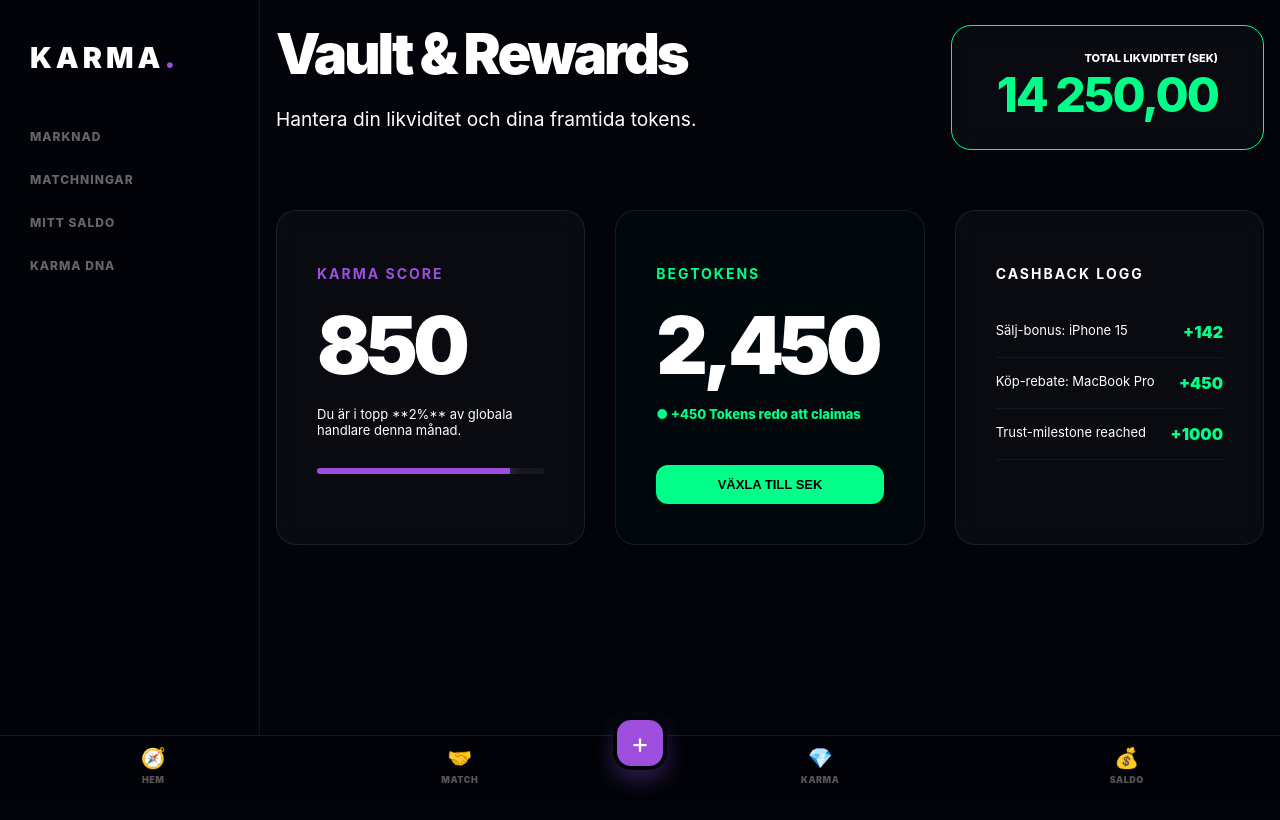
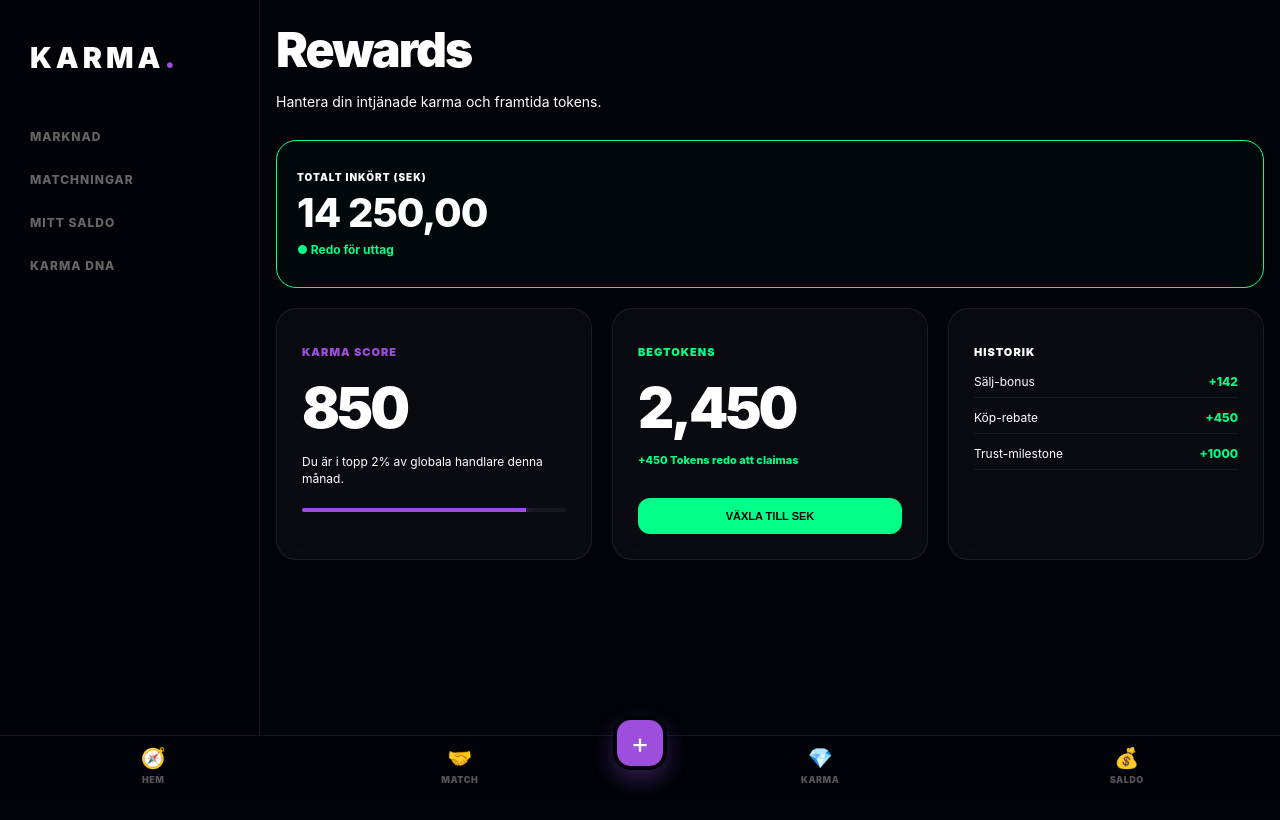
Before and after one commit to gascheckking/marketbeg-appGem, a Next.js app: page /vault in a window 1280 px wide. Built offline with nearby package versions, Linux system fonts and the light colour scheme.

Commit message:
Update page.tsx

```diff
--- a/app/vault/page.tsx
+++ b/app/vault/page.tsx
@@ -1,53 +1,63 @@
 "use client";
 import React from 'react';
 
+/** * Denna sida fungerar nu som "Karma Rewards" - en fördjupning av Saldo-sidan.
+ * Här hanterar vi Tokens och historik.
+ */
 export default function VaultPage() {
   return (
     <div className="page-wrapper">
-      <div style={{ maxWidth: '1200px', margin: '0 auto' }}>
-        <div style={{ display: 'flex', justifyContent: 'space-between', alignItems: 'flex-end', marginBottom: '60px' }}>
-          <div>
-            <h1 style={{ fontSize: '3.5rem', fontWeight: 900, margin: 0, letterSpacing: '-3px' }}>Vault & Rewards</h1>
-            <p className="muted" style={{ fontSize: '1.2rem' }}>Hantera din likviditet och dina framtida tokens.</p>
-          </div>
-          <div className="glass-card" style={{ padding: '25px 45px', textAlign: 'right', border: '1px solid var(--neon-mint)' }}>
-            <p className="muted" style={{ margin: 0, fontSize: '11px', fontWeight: 800 }}>TOTAL LIKVIDITET (SEK)</p>
-            <h2 style={{ fontSize: '3rem', margin: 0, color: 'var(--neon-mint)', letterSpacing: '-2px' }}>14 250,00</h2>
-          </div>
+      <header style={{ marginBottom: '30px' }}>
+        <h1 style={{ fontSize: 'clamp(2rem, 8vw, 3rem)', fontWeight: 900, margin: 0, letterSpacing: '-2px' }}>Rewards</h1>
+        <p className="muted" style={{ fontSize: '14px' }}>Hantera din intjänade karma och framtida tokens.</p>
+      </header>
+
+      <div style={{ display: 'grid', gridTemplateColumns: '1fr', gap: '20px' }}>
+
+        {/* TOTAL LIKVIDITET CARD */}
+        <div className="glass-card" style={{ padding: '30px 20px', border: '1px solid var(--neon-mint)', background: 'rgba(0,255,136,0.02)' }}>
+          <p className="muted" style={{ margin: 0, fontSize: '10px', fontWeight: 900, letterSpacing: '1px' }}>TOTALT INKÖRT (SEK)</p>
+          <h2 style={{ fontSize: '2.5rem', margin: '5px 0', color: '#fff', letterSpacing: '-1px' }}>14 250,00</h2>
+          <div style={{ fontSize: '12px', color: 'var(--neon-mint)', fontWeight: 700 }}>● Redo för uttag</div>
         </div>
 
-        <div style={{ display: 'grid', gridTemplateColumns: 'repeat(auto-fit, minmax(300px, 1fr))', gap: '30px' }}>
-          <div className="glass-card" style={{ padding: '40px' }}>
-            <h3 style={{ fontSize: '14px', letterSpacing: '2px', color: 'var(--neon-purple)' }}>KARMA SCORE</h3>
-            <div style={{ fontSize: '5rem', fontWeight: 900, margin: '10px 0', letterSpacing: '-5px' }}>850</div>
-            <p className="muted" style={{ fontSize: '13px' }}>Du är i topp **2%** av globala handlare denna månad.</p>
-            <div style={{ width: '100%', height: '6px', background: 'rgba(255,255,255,0.05)', borderRadius: '10px', marginTop: '30px', overflow: 'hidden' }}>
-              <div style={{ width: '85%', height: '100%', background: 'var(--neon-purple)', boxShadow: '0 0 15px var(--neon-purple)' }}></div>
+        <div style={{ display: 'grid', gridTemplateColumns: 'repeat(auto-fit, minmax(280px, 1fr))', gap: '20px' }}>
+
+          {/* KARMA SCORE CARD */}
+          <div className="glass-card" style={{ padding: '25px' }}>
+            <h3 style={{ fontSize: '11px', fontWeight: 900, letterSpacing: '1px', color: 'var(--neon-purple)', marginBottom: '15px' }}>KARMA SCORE</h3>
+            <div style={{ fontSize: '3.5rem', fontWeight: 900, margin: '10px 0', letterSpacing: '-3px' }}>850</div>
+            <p className="muted" style={{ fontSize: '12px', lineHeight: '1.4' }}>Du är i topp <span style={{color: '#fff'}}>2%</span> av globala handlare denna månad.</p>
+            <div style={{ width: '100%', height: '4px', background: 'rgba(255,255,255,0.05)', borderRadius: '10px', marginTop: '20px', overflow: 'hidden' }}>
+              <div style={{ width: '85%', height: '100%', background: 'var(--neon-purple)', boxShadow: '0 0 10px var(--neon-purple)' }}></div>
             </div>
           </div>
 
-          <div className="glass-card" style={{ padding: '40px', background: 'rgba(0,255,136,0.02)' }}>
-            <h3 style={{ fontSize: '14px', letterSpacing: '2px', color: 'var(--neon-mint)' }}>BEGTOKENS</h3>
-            <div style={{ fontSize: '5rem', fontWeight: 900, margin: '10px 0', letterSpacing: '-5px' }}>2,450</div>
-            <p style={{ color: 'var(--neon-mint)', fontWeight: 800, fontSize: '13px' }}>● +450 Tokens redo att claimas</p>
-            <button className="primary-btn" style={{ width: '100%', marginTop: '30px', background: 'var(--neon-mint)', color: '#000' }}>VÄXLA TILL SEK</button>
+          {/* TOKENS CARD */}
+          <div className="glass-card" style={{ padding: '25px' }}>
+            <h3 style={{ fontSize: '11px', fontWeight: 900, letterSpacing: '1px', color: 'var(--neon-mint)', marginBottom: '15px' }}>BEGTOKENS</h3>
+            <div style={{ fontSize: '3.5rem', fontWeight: 900, margin: '10px 0', letterSpacing: '-3px' }}>2,450</div>
+            <p style={{ color: 'var(--neon-mint)', fontWeight: 800, fontSize: '11px' }}>+450 Tokens redo att claimas</p>
+            <button className="primary-btn" style={{ width: '100%', marginTop: '20px', background: 'var(--neon-mint)', color: '#000', fontSize: '11px' }}>VÄXLA TILL SEK</button>
           </div>
 
-          <div className="glass-card" style={{ padding: '40px' }}>
-            <h3 style={{ fontSize: '14px', letterSpacing: '2px' }}>CASHBACK LOGG</h3>
-            <div style={{ marginTop: '25px' }}>
+          {/* LOGG CARD */}
+          <div className="glass-card" style={{ padding: '25px' }}>
+            <h3 style={{ fontSize: '11px', fontWeight: 900, letterSpacing: '1px', marginBottom: '15px' }}>HISTORIK</h3>
+            <div style={{ display: 'flex', flexDirection: 'column', gap: '12px' }}>
               {[
-                { label: "Sälj-bonus: iPhone 15", amount: "+142", date: "Idag" },
-                { label: "Köp-rebate: MacBook Pro", amount: "+450", date: "Igår" },
-                { label: "Trust-milestone reached", amount: "+1000", date: "2 Okt" }
+                { label: "Sälj-bonus", amount: "+142", date: "Idag" },
+                { label: "Köp-rebate", amount: "+450", date: "Igår" },
+                { label: "Trust-milestone", amount: "+1000", date: "2 Okt" }
               ].map((log, i) => (
-                <div key={i} style={{ display: 'flex', justifyContent: 'space-between', padding: '15px 0', borderBottom: '1px solid rgba(255,255,255,0.05)' }}>
-                  <span className="muted" style={{ fontSize: '13px' }}>{log.label}</span>
-                  <span style={{ color: 'var(--neon-mint)', fontWeight: 900 }}>{log.amount}</span>
+                <div key={i} style={{ display: 'flex', justifyContent: 'space-between', paddingBottom: '8px', borderBottom: '1px solid rgba(255,255,255,0.05)' }}>
+                  <span className="muted" style={{ fontSize: '12px' }}>{log.label}</span>
+                  <span style={{ color: 'var(--neon-mint)', fontWeight: 800, fontSize: '12px' }}>{log.amount}</span>
                 </div>
               ))}
             </div>
           </div>
+
         </div>
       </div>
     </div>
```
